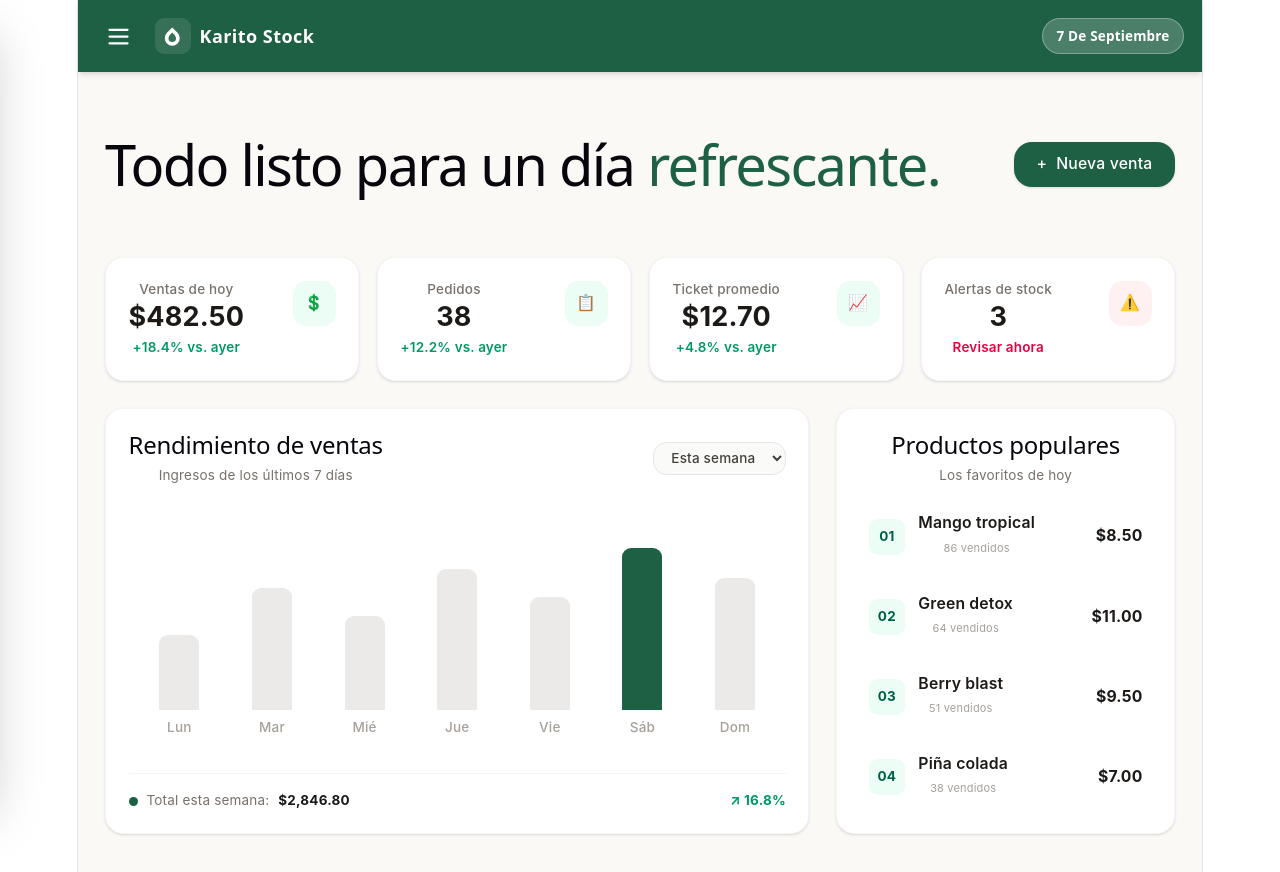
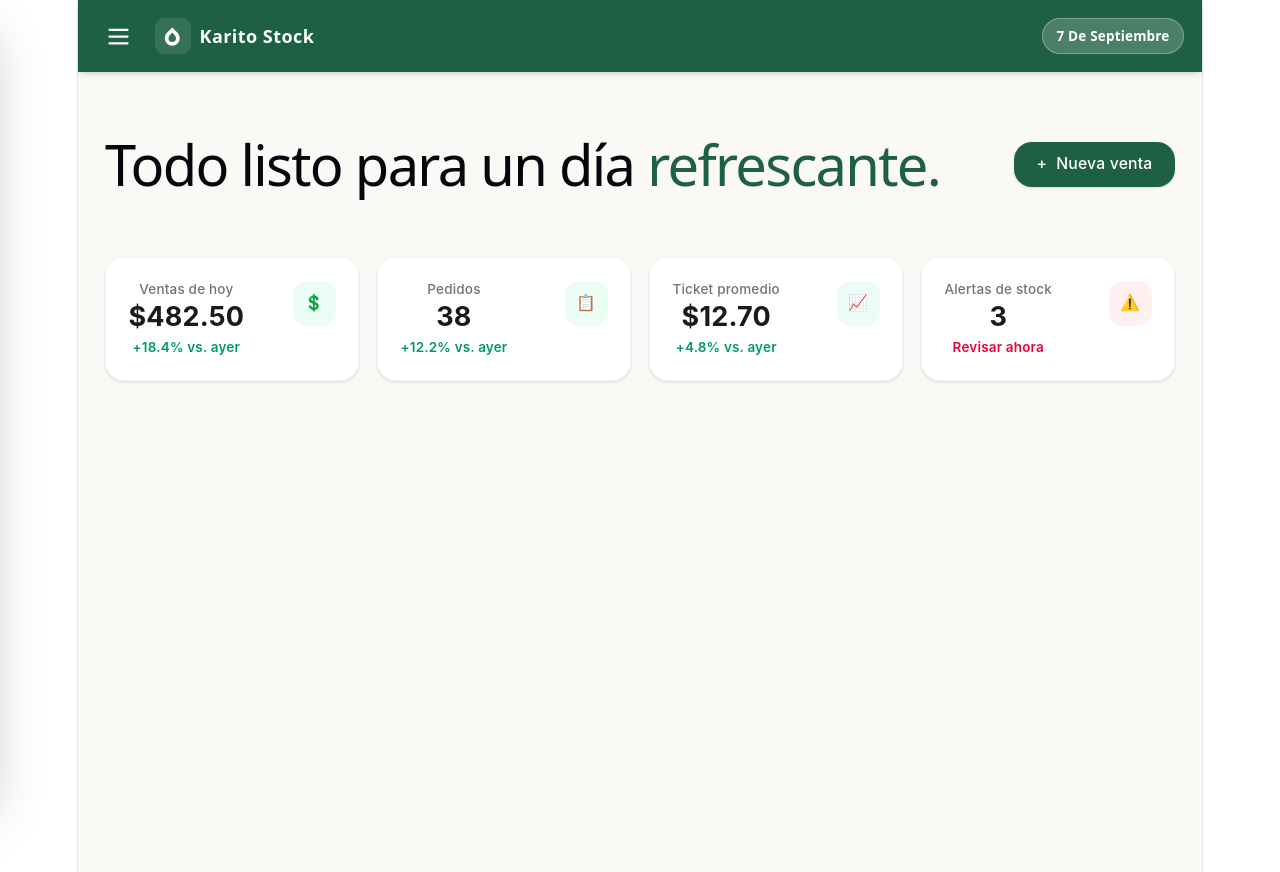
Before and after one commit to ferjbadev/BatidoStock, a React (Vite) app: page / in a window 1280 px wide. Built offline with nearby package versions, Linux system fonts and the light colour scheme.

Commit message:
Update ResumenSection.tsx

```diff
--- a/src/components/ResumenSection.tsx
+++ b/src/components/ResumenSection.tsx
@@ -1,30 +1,11 @@
 import { useState } from 'react';
 
 export const ResumenSection = () => {
-    const [filterTime, setFilterTime] = useState('Esta semana');
-
     const stats = [
         { label: 'Ventas de hoy', value: '$482.50', change: '+18.4% vs. ayer', isAlert: false, icon: '💲' },
         { label: 'Pedidos', value: '38', change: '+12.2% vs. ayer', isAlert: false, icon: '📋' },
         { label: 'Ticket promedio', value: '$12.70', change: '+4.8% vs. ayer', isAlert: false, icon: '📈' },
         { label: 'Alertas de stock', value: '3', change: 'Revisar ahora', isAlert: true, icon: '⚠️' },
-    ];
-
-    const popularProducts = [
-        { rank: '01', name: 'Mango tropical', count: '86 vendidos', price: '$8.50' },
-        { rank: '02', name: 'Green detox', count: '64 vendidos', price: '$11.00' },
-        { rank: '03', name: 'Berry blast', count: '51 vendidos', price: '$9.50' },
-        { rank: '04', name: 'Piña colada', count: '38 vendidos', price: '$7.00' },
-    ];
-
-    const chartData = [
-        { day: 'Lun', height: '40%' },
-        { day: 'Mar', height: '65%' },
-        { day: 'Mié', height: '50%' },
-        { day: 'Jue', height: '75%' },
-        { day: 'Vie', height: '60%' },
-        { day: 'Sáb', height: '95%', active: true },
-        { day: 'Dom', height: '70%' },
     ];
 
     return (
@@ -58,73 +39,6 @@ export const ResumenSection = () => {
                     </div>
                 ))}
             </div>
-
-            {/* Gráfico y Productos Populares */}
-            <div className="grid grid-cols-1 lg:grid-cols-3 gap-6">
-                {/* Rendimiento de ventas */}
-                <div className="lg:col-span-2 bg-white p-5 rounded-2xl border border-stone-100 shadow-sm space-y-6 flex flex-col justify-between">
-                    <div className="flex items-center justify-between">
-                        <div>
-                            <h2 className="font-bold text-stone-900">Rendimiento de ventas</h2>
-                            <p className="text-xs text-stone-500">Ingresos de los últimos 7 días</p>
-                        </div>
-                        <select
-                            value={filterTime}
-                            onChange={(e) => setFilterTime(e.target.value)}
-                            className="text-xs font-medium bg-stone-50 border border-stone-200 rounded-xl px-3 py-1.5 text-stone-700 outline-none"
-                        >
-                            <option>Esta semana</option>
-                            <option>Mes anterior</option>
-                        </select>
-                    </div>
-
-                    {/* Barras simples en Flexbox */}
-                    <div className="h-48 flex items-end justify-between gap-2 pt-6 px-2">
-                        {chartData.map((bar, i) => (
-                            <div key={i} className="flex-1 flex flex-col items-center h-full justify-end gap-2">
-                                <div
-                                    style={{ height: bar.height }}
-                                    className={`w-full max-w-[40px] rounded-t-lg transition-all duration-300 ${bar.active ? 'bg-[#1e6044]' : 'bg-stone-200/80 hover:bg-stone-300'
-                                        }`}
-                                />
-                                <span className="text-xs text-stone-400 font-medium">{bar.day}</span>
-                            </div>
-                        ))}
-                    </div>
-
-                    <div className="flex items-center justify-between pt-4 border-t border-stone-100 text-xs">
-                        <span className="text-stone-500 flex items-center gap-2">
-                            <span className="w-2 h-2 rounded-full bg-[#1e6044]" /> Total esta semana: <strong className="text-stone-900">$2,846.80</strong>
-                        </span>
-                        <span className="text-emerald-600 font-bold">↗ 16.8%</span>
-                    </div>
-                </div>
-
-                {/* Productos Populares */}
-                <div className="bg-white p-5 rounded-2xl border border-stone-100 shadow-sm space-y-4">
-                    <div>
-                        <h2 className="font-bold text-stone-900">Productos populares</h2>
-                        <p className="text-xs text-stone-500">Los favoritos de hoy</p>
-                    </div>
-
-                    <div className="space-y-3">
-                        {popularProducts.map((prod) => (
-                            <div key={prod.rank} className="flex items-center justify-between p-2 rounded-xl hover:bg-stone-50 transition-colors">
-                                <div className="flex items-center gap-3">
-                                    <span className="w-8 h-8 rounded-lg bg-emerald-50 text-emerald-800 font-bold text-xs flex items-center justify-center">
-                                        {prod.rank}
-                                    </span>
-                                    <div>
-                                        <p className="font-semibold text-sm text-stone-900">{prod.name}</p>
-                                        <p className="text-[11px] text-stone-400">{prod.count}</p>
-                                    </div>
-                                </div>
-                                <span className="font-bold text-sm text-stone-900">{prod.price}</span>
-                            </div>
-                        ))}
-                    </div>
-                </div>
-            </div>
         </div>
     );
 };
```
